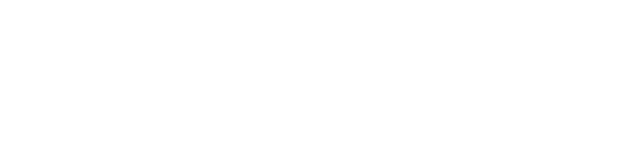
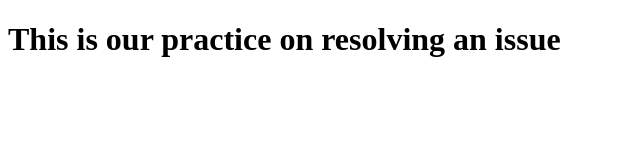
Before and after one commit to jamesthompson02/kanban-board1, a plain HTML site: page index.html in a window 1280 px wide. Shown: the whole page, without its empty margins (0-640 px from the left). Drawn offline with Linux system fonts and the light colour scheme.

Commit message:
add h1 for issue

```diff
--- a/index.html
+++ b/index.html
@@ -7,6 +7,6 @@
     <title>Kanban Board Practice</title>
 </head>
 <body>
-
+    <h1>This is our practice on resolving an issue</h1>
 </body>
 </html>
```
